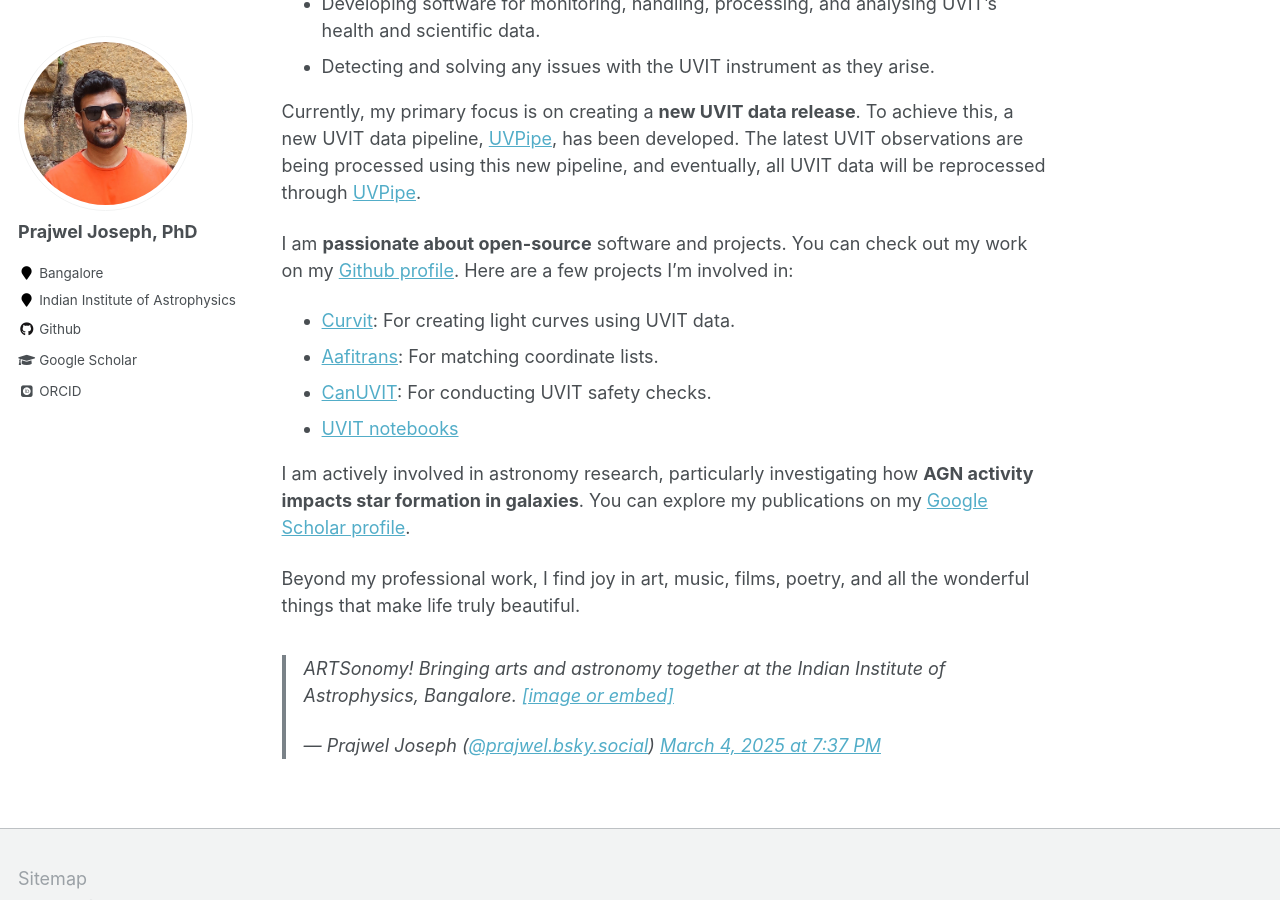
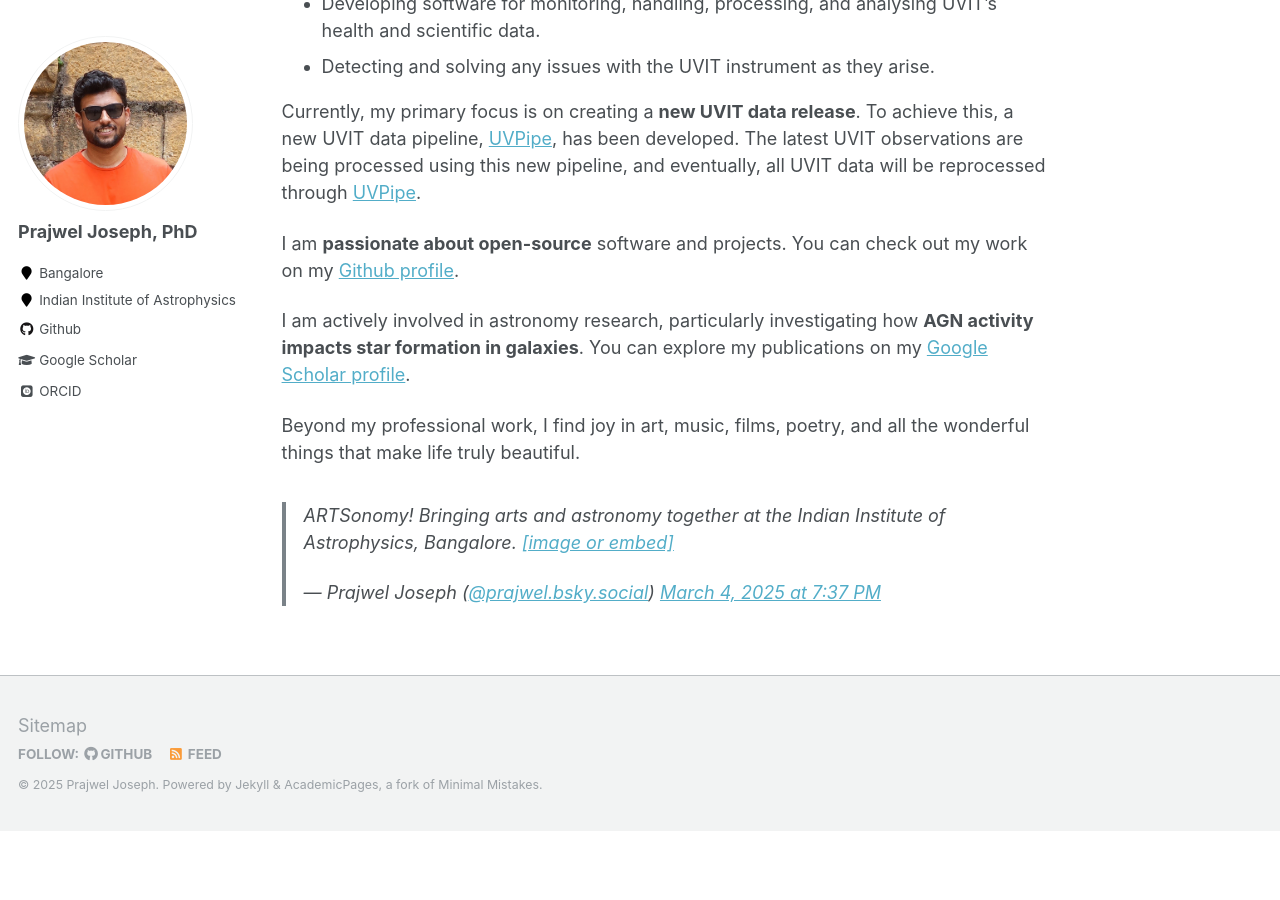
Before and after one commit to prajwel/prajwel.github.io, a Jekyll site: the page built from _pages/about.md, in a window 1280 px wide and 900 px high, scrolled down 465 px. Built offline with Jekyll 4.4.1, drawn with Linux system fonts in a browser that asks for light colours; some web fonts are replaced; a script that is not in the unit is left out; after the commit the page ends 1296 px from its top, so only the background shows below that.

Commit message:
Less is better

```diff
--- a/_pages/about.md
+++ b/_pages/about.md
@@ -19,12 +19,7 @@ I have been part of the <a href="https://www.iiap.res.in/projects/uvit/poc/">UVI
 
 Currently, my primary focus is on creating a **new UVIT data release**. To achieve this, a new UVIT data pipeline, <a href="https://github.com/prajwel/UVPipe">UVPipe</a>, has been developed. The latest UVIT observations are being processed using this new pipeline, and eventually, all UVIT data will be reprocessed through <a href="https://github.com/prajwel/UVPipe">UVPipe</a>.
 
-I am **passionate about open-source** software and projects. You can check out my work on my <a href="https://github.com/prajwel">Github profile</a>. Here are a few projects I’m involved in:
-* <a href="https://curvit.readthedocs.io/en/latest/">Curvit</a>: For creating light curves using UVIT data.
-* <a href="https://github.com/prajwel/aafitrans">Aafitrans</a>: For matching coordinate lists.
-* <a href="https://github.com/prajwel/canuvit">CanUVIT</a>: For conducting UVIT safety checks.
-* <a href="https://github.com/prajwel/UVIT_notebooks">UVIT notebooks</a>
-
+I am **passionate about open-source** software and projects. You can check out my work on my <a href="https://github.com/prajwel">Github profile</a>.
 
 I am actively involved in astronomy research, particularly investigating how **AGN activity impacts star formation in galaxies**. You can explore my publications on my <a href="https://scholar.google.co.in/citations?user=zSnUDggAAAAJ&hl=en">Google Scholar profile</a>.
 
```
